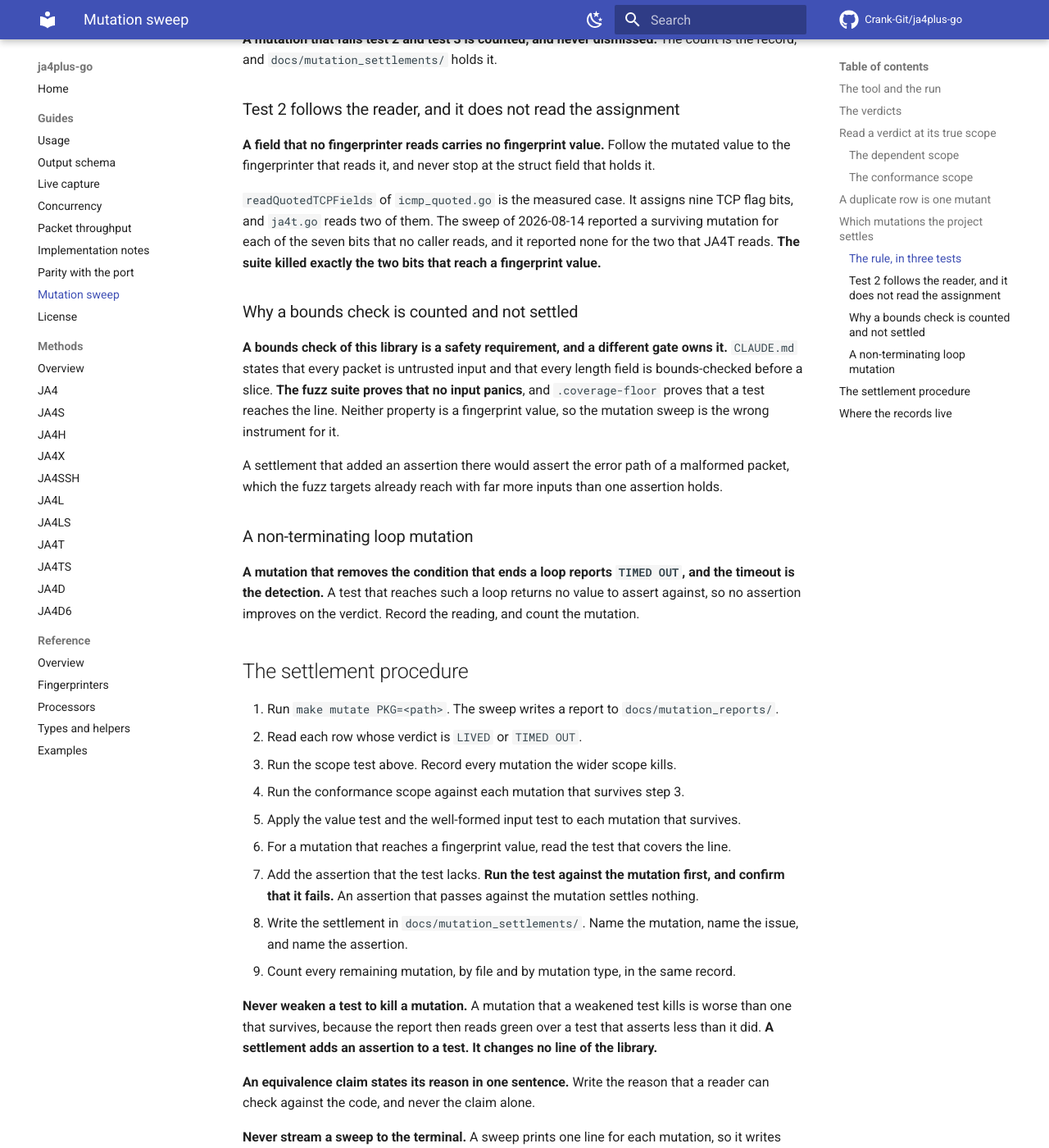
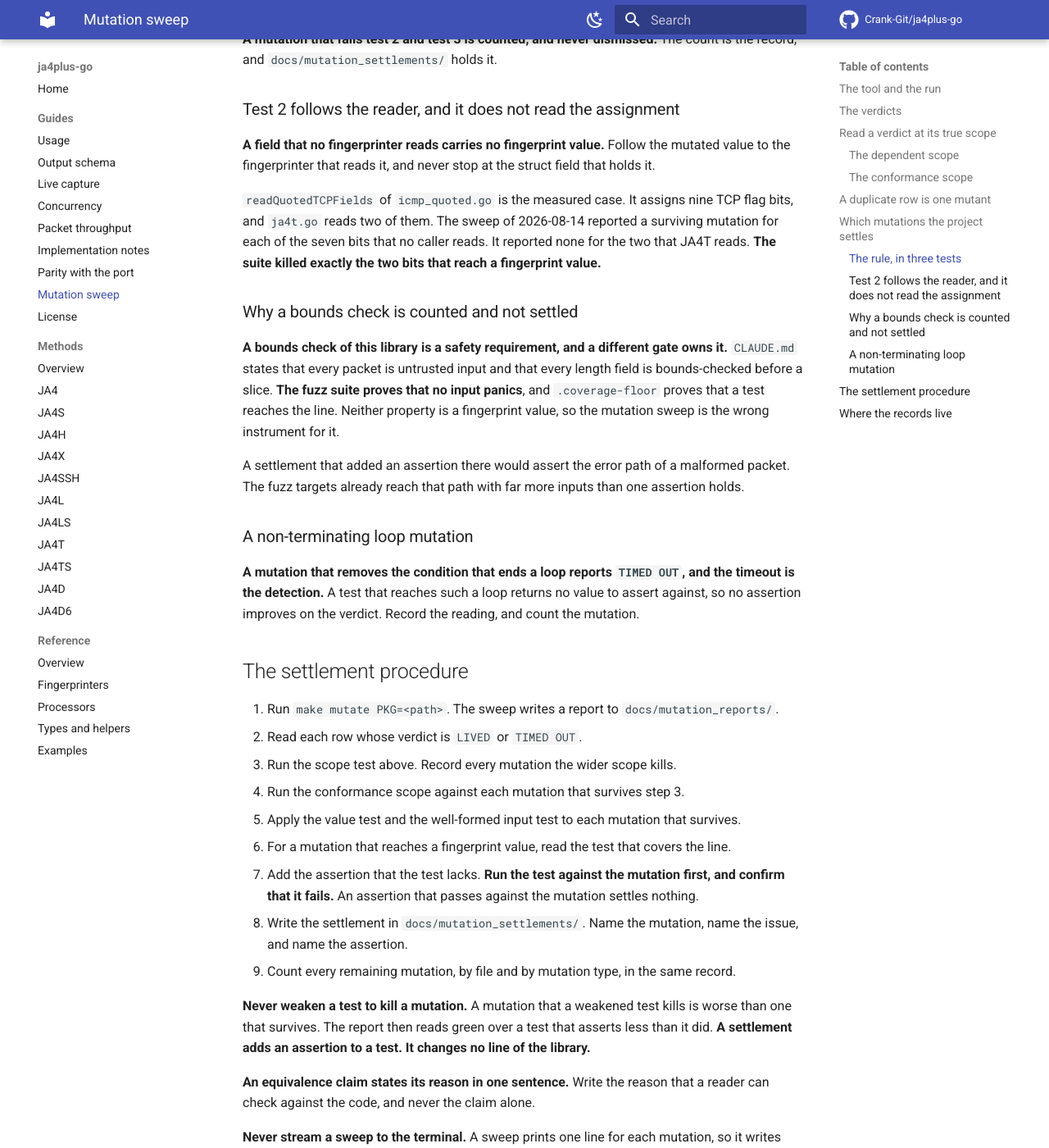
Before and after one commit to Crank-Git/ja4plus-go, an MkDocs documentation site: the page built from docs/mutation_sweep.md, in a window 1280 px wide and 1400 px high, scrolled down 3946 px. Shown: the whole window at 82% size. Built offline with MkDocs 1.6.1 and Material for MkDocs 9.7.7, drawn with Linux system fonts in a browser that asks for light colours; comment, search, counter and statistics services are not loaded; some of the changed text lies outside the part shown.

Commit message:
docs(mutate): repair the writing standard findings of the self-review
The self-review read the two new pages against `.claude/rules/ste.md`.

Rule 1 bounds a description sentence at 25 words. Seven sentences of the
two pages, one comment of `mkdocs.yml` and one comment of
`icmp_quoted_test.go` passed that bound, and each one now splits.

Rule 16 asks for a vertical list when a sentence carries more than two
conditions. The eight base conformance figures were one sentence of 32
words, and they are now a list.

Rule 8 bounds a noun cluster at three words. The S1 and S2 headings each
held a cluster of four.

The correctness review of the same diff reported no finding. It verified
every line and column citation, every arithmetic total and every named
test against the tree.

No measurement changes, and no count changes.

Part of #92

[skip ci]

```diff
--- a/docs/mutation_sweep.md
+++ b/docs/mutation_sweep.md
@@ -124,13 +124,13 @@
 > **A LIVED mutation on code that can move a fingerprint value is settled. Every other LIVED mutation is counted and recorded.**
 
 **The reason is reviewability.** One package of this project holds 227 surviving rows. A
-worker that writes `equivalent mutation` 227 times produces a record nobody can check, and a
-rubber stamp hides the weak test that the sweep exists to find.
+worker that writes `equivalent mutation` 227 times produces a record nobody can check. A
+rubber stamp then hides the weak test that the sweep exists to find.
 
 ### The rule, in three tests
 
 Apply these in order to each surviving mutation. **The rule reads the mutated expression, and
-it reads no list of file names**, so it applies to a package that no sweep has reached yet.
+it reads no list of file names.** So it applies to a package that no sweep has reached yet.
 
 **Test 1 — the scope test.** Apply the mutation and run every package that imports the mutated
 package. If a test fails, record the mutation as killed at the wider scope. It needs no
@@ -156,7 +156,7 @@
 
 `readQuotedTCPFields` of `icmp_quoted.go` is the measured case. It assigns nine TCP flag
 bits, and `ja4t.go` reads two of them. The sweep of 2026-08-14 reported a surviving mutation
-for each of the seven bits that no caller reads, and it reported none for the two that JA4T
+for each of the seven bits that no caller reads. It reported none for the two that JA4T
 reads. **The suite killed exactly the two bits that reach a fingerprint value.**
 
 ### Why a bounds check is counted and not settled
@@ -167,8 +167,8 @@
 `.coverage-floor` proves that a test reaches the line. Neither property is a fingerprint
 value, so the mutation sweep is the wrong instrument for it.
 
-A settlement that added an assertion there would assert the error path of a malformed packet,
-which the fuzz targets already reach with far more inputs than one assertion holds.
+A settlement that added an assertion there would assert the error path of a malformed packet.
+The fuzz targets already reach that path with far more inputs than one assertion holds.
 
 ### A non-terminating loop mutation
 
@@ -191,8 +191,8 @@
 9. Count every remaining mutation, by file and by mutation type, in the same record.
 
 **Never weaken a test to kill a mutation.** A mutation that a weakened test kills is worse
-than one that survives, because the report then reads green over a test that asserts less than
-it did. **A settlement adds an assertion to a test. It changes no line of the library.**
+than one that survives. The report then reads green over a test that asserts less than it did.
+**A settlement adds an assertion to a test. It changes no line of the library.**
 
 **An equivalence claim states its reason in one sentence.** Write the reason that a reader can
 check against the code, and never the claim alone.
```
Also changed, not shown: docs/mutation_settlements/2026-08-14-internal-parser.md (+29 -20 lines), mkdocs.yml (+4 -4 lines), 1 other file.
